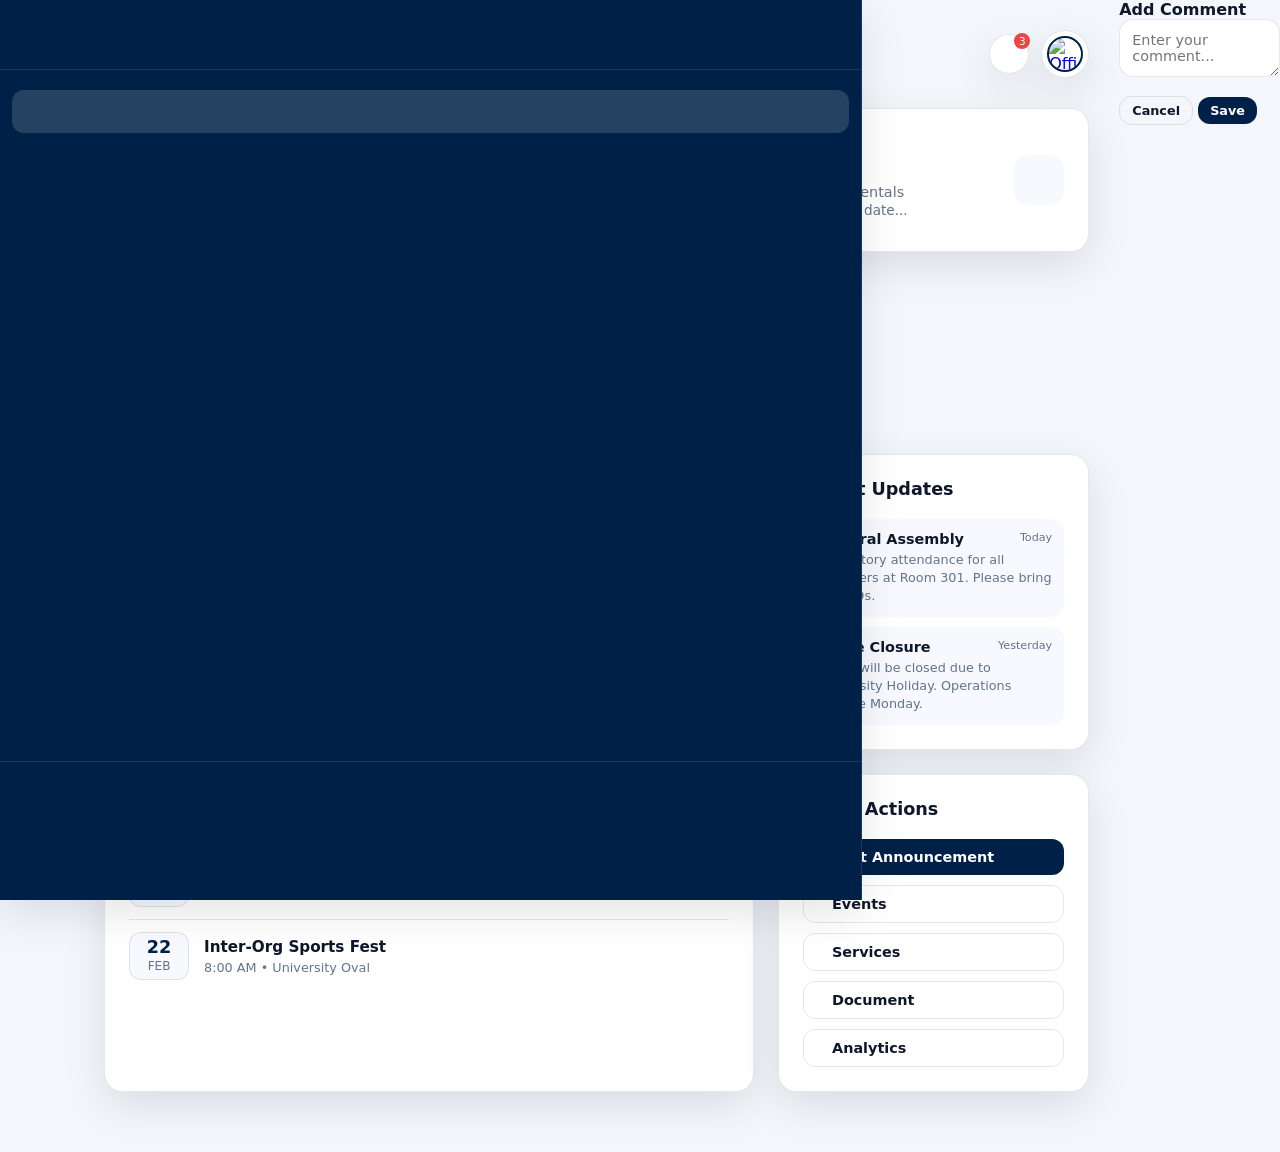
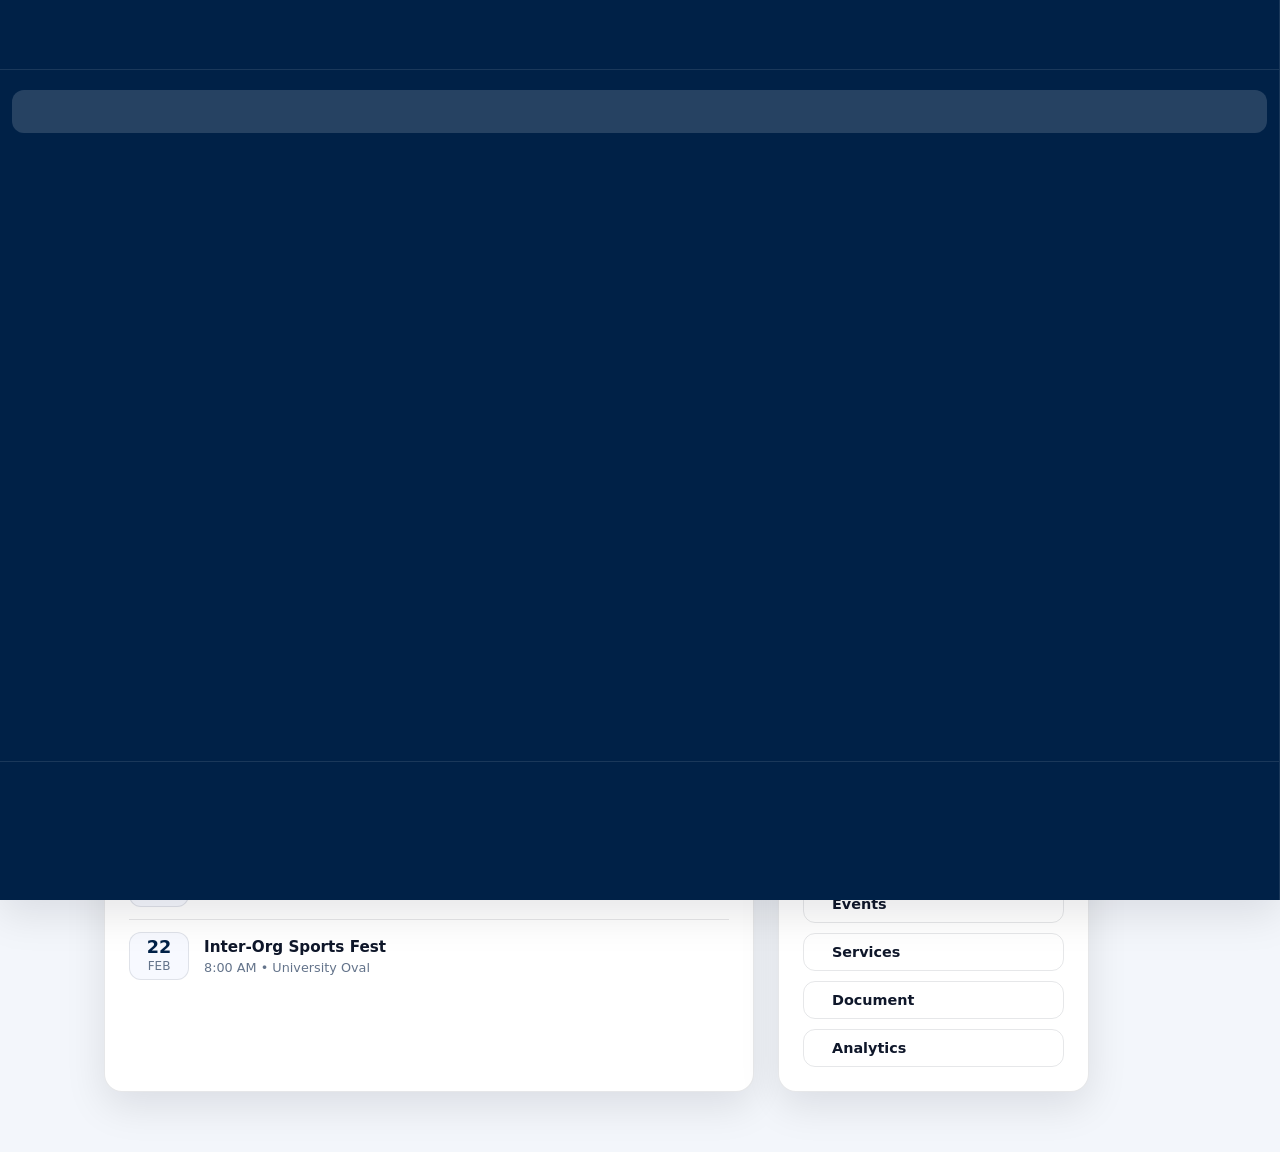

announcement done

--- a/assets/css/officerDashboard.css
+++ b/assets/css/officerDashboard.css
@@ -1684,6 +1684,27 @@ body.dark .sub-nav-btn.active {
 }
 
 /* --- ANNOUNCEMENTS --- */
+#announcements .content-row {
+    align-items: stretch;
+    min-height: calc(100vh - 170px);
+}
+
+#announcements .content-row > .card {
+    min-height: 0;
+}
+
+#announcement-feed {
+    flex: 1;
+    min-height: 0;
+    overflow-y: auto;
+}
+
+#ann-content {
+    min-height: 130px;
+    resize: vertical;
+    overflow-y: hidden;
+}
+
 .announcement-card {
     border-left: 4px solid var(--primary);
     padding: 15px;
